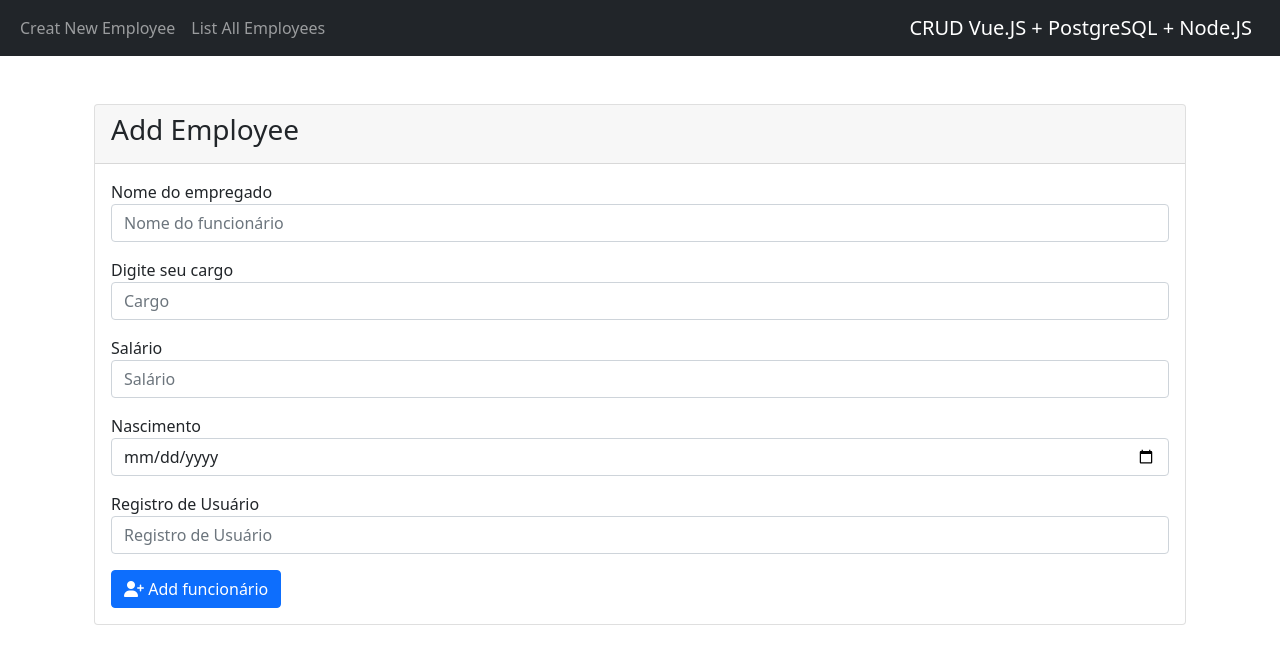
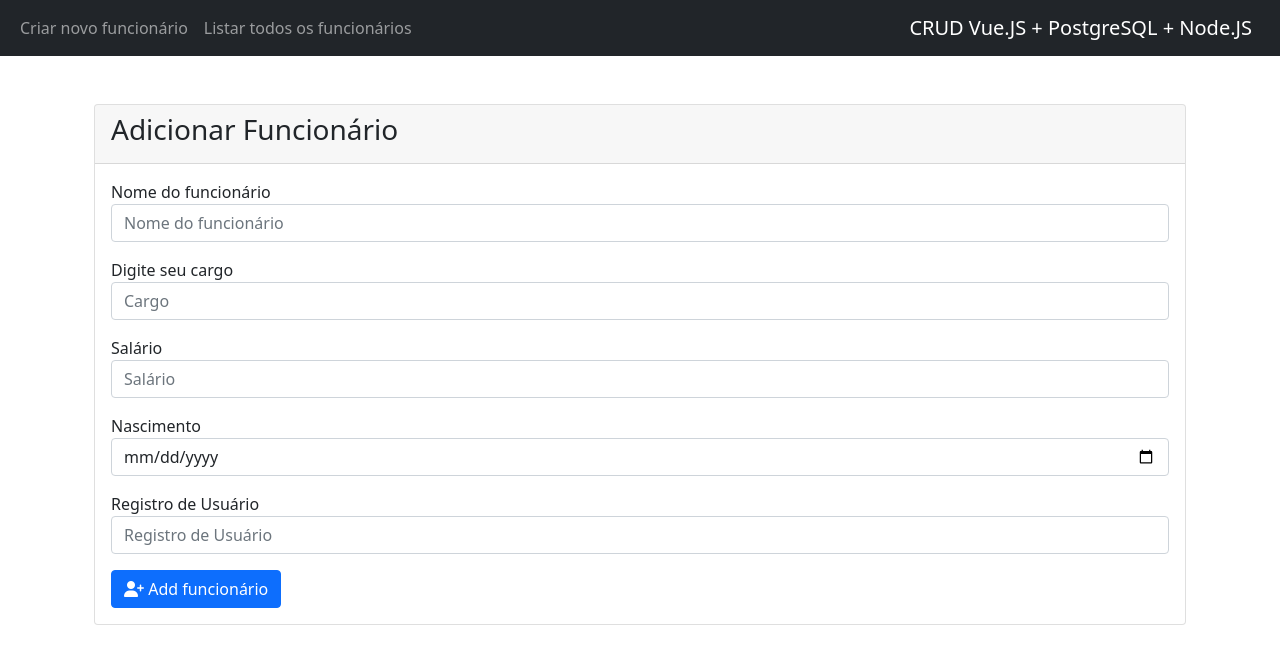
Before and after one commit to lucaslmota/CRUD-Node.js-Vue.js-PostGreSQL, a Vue app in the folder front/: page / in a window 1280 px wide. Shown: the top 664 px of the page. Built offline with nearby package versions, Linux system fonts and the light colour scheme; what vue-sweetalert2 would draw is missing.

Commit message:
Ajuste final

```diff
--- a/front/src/App.vue
+++ b/front/src/App.vue
@@ -6,10 +6,10 @@
         <a class="navbar-brand order-md-last"> CRUD Vue.JS + PostgreSQL + Node.JS</a>
         <ul class="navbar-nav mr-auto">
           <li class="nav-item">
-            <router-link class="nav-link" to="/">Creat New Employee</router-link>
+            <router-link class="nav-link" to="/">Criar novo funcionário</router-link>
           </li>
           <li class="nav-item">
-            <router-link class="nav-link" to="/list-employees">List All Employees</router-link>
+            <router-link class="nav-link" to="/list-employees">Listar todos os funcionários</router-link>
           </li>
         </ul>
       </div>
--- a/front/src/components/create-employee/CreateEmployeeComponent.vue
+++ b/front/src/components/create-employee/CreateEmployeeComponent.vue
@@ -2,14 +2,14 @@
   <div class="container">
     <div class="card">
       <div class="card-header">
-        <h3>Add Employee</h3>
+        <h3>Adicionar Funcionário</h3>
       </div>
 
       <div class="card-body">
         <form v-on:submit.prevent="handleSubmitForm()">
           <!-- INÍCIO DO BLOCO: EMPLOYEE NAME -->
           <div class="form-group mb-3">
-            <label class="font-weigth-bold">Nome do empregado</label>
+            <label class="font-weigth-bold">Nome do funcionário</label>
             <input
               type="text"
               id="name"
--- a/front/src/components/edit-employee/EditEmployeeComponent.vue
+++ b/front/src/components/edit-employee/EditEmployeeComponent.vue
@@ -105,7 +105,7 @@ export default {
     async updateFormeEmployee() {
       await EmployeeService.updateEmployeeId(this.employeeForm);
       this.$swal({
-        title: "Employee updated successfully!",
+        title: "Funcionário atualizado com sucesso!",
         icon: "success",
         showConfirmButton: true,
         allowOutsideClick: false,
--- a/front/src/components/list-employee/ListEmployeeComponent.vue
+++ b/front/src/components/list-employee/ListEmployeeComponent.vue
@@ -9,16 +9,16 @@
           <th class="text-center">Salário</th>
           <th class="text-center">Nascimento</th>
           <th class="text-center">Registro do funcionário</th>
-          <th class="text-center">Ações</th>
+          <th class="text-end">Ações</th>
         </tr>
       </thead>
       <tbody>
         <tr v-for="employee in employees" :key="employee.employee_id">
-          <td>{{ employee.name }}</td>
-          <td>{{ employee.job_role }}</td>
-          <td>{{ employee.salary }}</td>
-          <td>{{ employee.birth }}</td>
-          <td>{{ employee.employee_registration }}</td>
+          <td class="text-center">{{ employee.name }}</td>
+          <td class="text-center">{{ employee.job_role }}</td>
+          <td class="text-center">{{ employee.salary }}</td>
+          <td class="text-center">{{ employee.birth }}</td>
+          <td class="text-center">{{ employee.employee_registration }}</td>
           <td>
             <router-link
               :to="{ name: 'update', params: { id: employee.employee_id } }"
```
